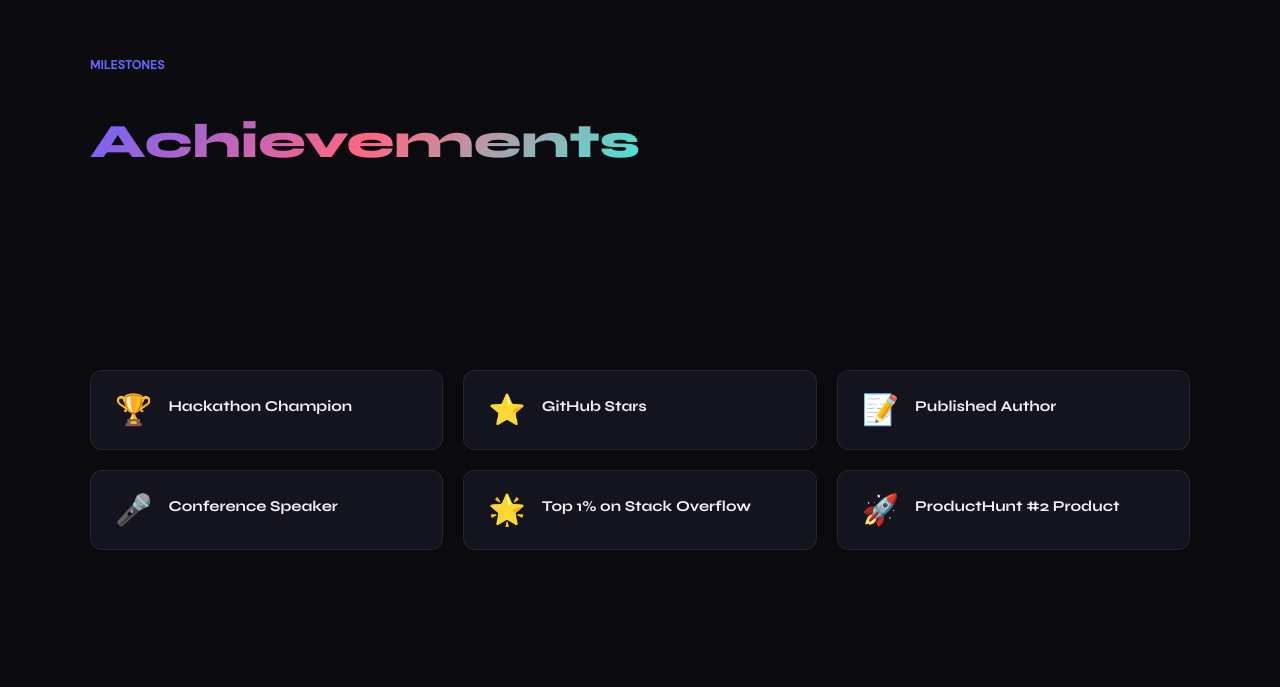
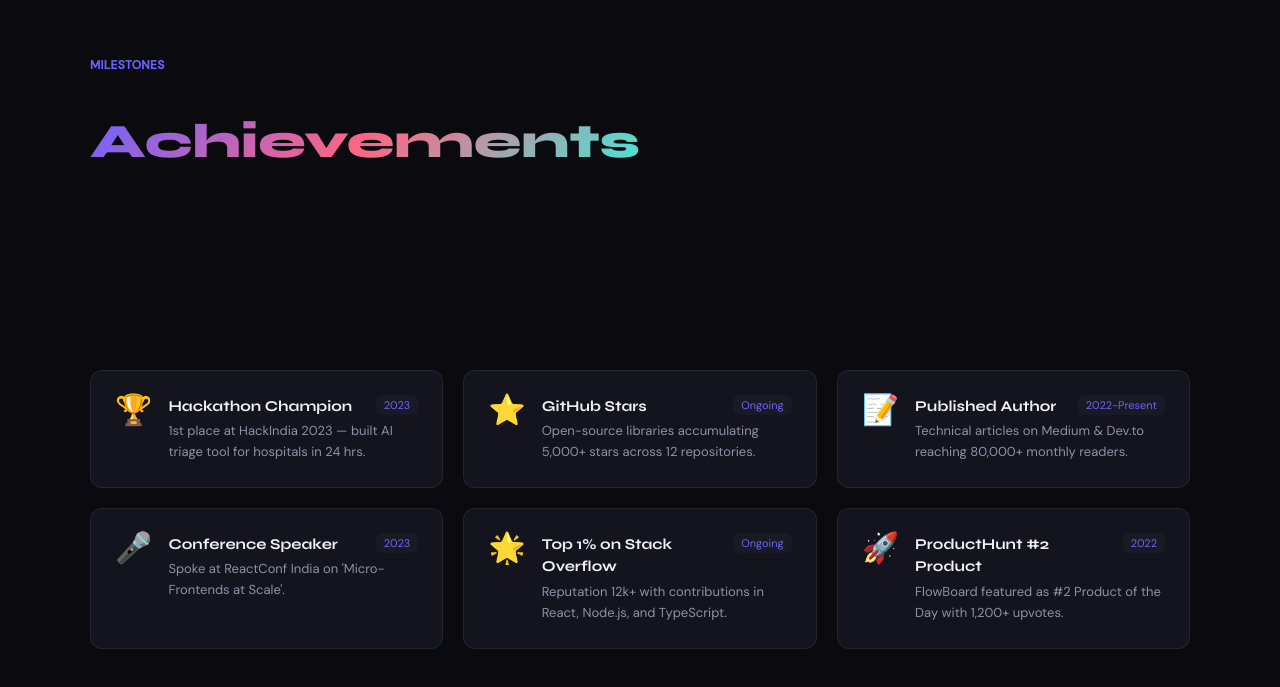
Before and after one commit to Jisap/vite-devportfolio, a React (Vite) app: page / in a window 1280 px wide. Shown: the part 5797-6484 px from the top of the page. Before the commit the page ends 6447 px from the top, so only its background shows below. Built offline with nearby package versions, Linux system fonts and the light colour scheme.

Commit message:
feat: add Achievements section to display milestones and accomplishments

```diff
--- a/src/sections/Achievements.jsx
+++ b/src/sections/Achievements.jsx
@@ -44,7 +44,15 @@ const Achievements = () => {
                     <h3 className="text-[syne] font-bold text-[15px]">
                       {a.title}
                     </h3>
+
+                    <span className="text-[11px] text-accent bg-bg3 px-2 py-0.5 rounded-md whitespace-nowrap">
+                      {a.year}
+                    </span>
                   </div>
+
+                  <p className="text-[13px] text-text2 leading-[1.6] mt-1">
+                    {a.desc}
+                  </p>
                 </div>
               </div>
             ))}
```
